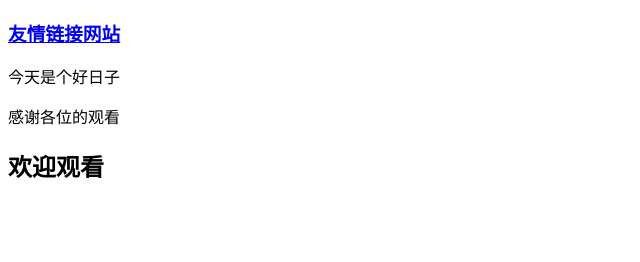
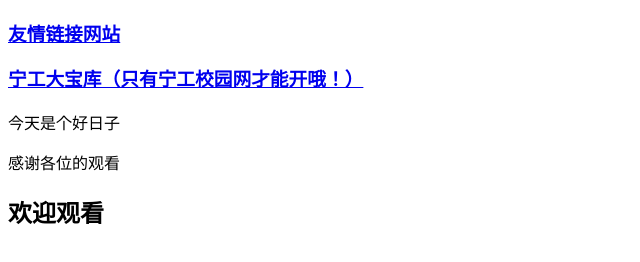
Before and after one commit to HelloWorldwangjiacheng/HelloWorldwangjiacheng.github.io, a plain HTML site: page index.html in a window 1280 px wide. Shown: the whole page, without its empty margins (0-640 px from the left). Drawn offline with Linux system fonts and the light colour scheme.

Commit message:
Update index.html
修改增加大宝库

```diff
--- a/index.html
+++ b/index.html
@@ -11,6 +11,11 @@
         </a>
     </div>
 
+    <div>
+        <a href="ftp://10.26.231.200">
+            <h3>宁工大宝库（只有宁工校园网才能开哦！）</h3>
+        </a>
+    </div>
     <p>今天是个好日子</p>
     <p>感谢各位的观看</p>
 
```
